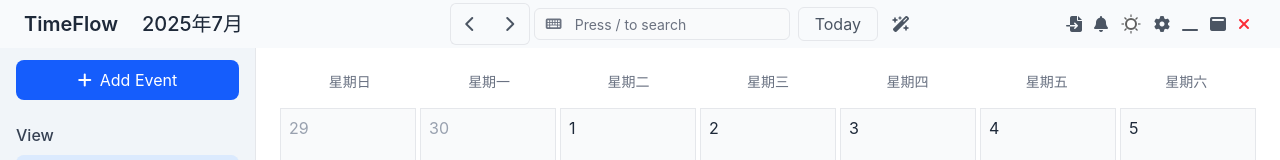
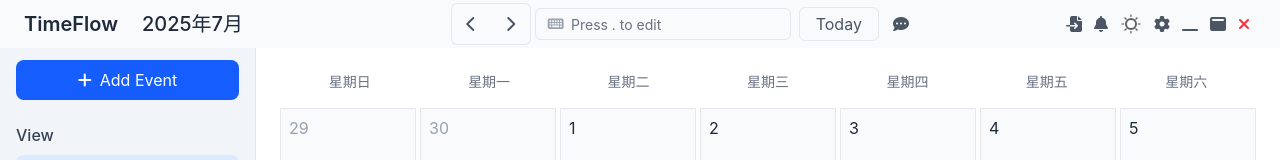
Before and after one commit to SYSU-TimeFlow/TimeFlow, a Vue app: page /#/ in a window 1280 px wide. Shown: the top 160 px of the page. Built offline with nearby package versions, Linux system fonts and the light colour scheme.

Commit message:
feat/添加文本识别的快捷方式

```diff
--- a/src/renderer/components/CalendarHeader.vue
+++ b/src/renderer/components/CalendarHeader.vue
@@ -54,15 +54,17 @@
         <!-- 模式指示器，非搜索状态显示 -->
         <div
           v-if="!uiStore.isSearchActive"
-          class="mode-indicator pl-8 pr-4 py-1 border rounded-md w-64 h-8 flex items-center cursor-pointer
-            hover:bg-[var(--hover-bg)]"
+          class="mode-indicator pl-3 pr-4 py-1 border rounded-md w-64 h-8 flex items-center cursor-pointer hover:bg-[var(--hover-bg)]"
           @click="activateSearch"
         >
-          <span
-            class="flex items-center w-full leading-[1.5]"
-          >
-            <i class="fas fa-keyboard mr-2 absolute left-3"></i>
-            <span class="ml-2">Press / to search</span>
+          <i class="fas fa-keyboard text-gray-400"></i>
+          <span class="flex items-center w-full leading-[1.5] relative overflow-hidden h-full ml-2">
+            <span
+              :key="placeholderText"
+              class="placeholder-anim"
+            >
+              {{ placeholderText }}
+            </span>
           </span>
         </div>
 
@@ -74,7 +76,9 @@
           :placeholder="
             uiStore.appMode === 'normal'
               ? 'Search events...'
-              : 'Enter command...'
+              : uiStore.appMode === 'command'
+              ? 'Enter command...'
+              : 'Describe event and press Enter...'
           "
           class="pl-8 pr-4 py-1 border rounded-md focus:outline-none w-64 h-8
             placeholder-gray-400"
@@ -87,14 +91,19 @@
 
         <i
           class="fas absolute left-3 top-1/2 transform -translate-y-1/2 pointer-events-none"
-          :class="[
+          :class="
+            [
               uiStore.isSearchActive && uiStore.appMode === 'normal'
                 ? 'fa-search'
                 : '',
               uiStore.isSearchActive && uiStore.appMode === 'command'
                 ? 'fa-terminal text-blue-600'
                 : '',
-          ]"
+              uiStore.isSearchActive && uiStore.appMode === 'nlp'
+                ? 'fa-comment-dots text-purple-500'
+                : '',
+            ]
+          "
         ></i>
 
         <!-- 搜索结果列表 -->
@@ -155,7 +164,7 @@
         class="header-icon-button p-1.5 rounded-md cursor-pointer no-drag ml-2"
         title="通过文本描述创建事件"
       >
-        <i class="fas fa-wand-magic-sparkles"></i>
+        <i class="fas fa-comment-dots"></i>
       </button>
     </div>
 
@@ -333,12 +342,54 @@ const isCogHovered = ref(false);
 const cogRotation = ref(0);
 const themeBtnHover = ref(false);
 
-// ==================== 语音识别功能 (新实现) ====================
+// ==================== 动态占位符 ====================
+const placeholders = ['Press / to search', 'Press . to edit'];
+const placeholderIndex = ref(0);
+const placeholderText = ref(placeholders[0]);
+let placeholderInterval: number | undefined;
+
+// ==================== 文本识别功能 (新实现) ====================
 const isSpeechModalVisible = ref(false);
 const speechStatus = ref("点击“完成”或“取消”");
 const transcriptDivRef = ref<HTMLDivElement | null>(null);
 let recognition: any = null; // SpeechRecognition 实例
 let finalTranscript = '';
+
+// 新增：封装核心NLP处理逻辑
+const processTextWithNLP = async (text: string) => {
+  if (!electronAPI || !electronAPI.processNaturalLanguage) {
+    console.error("NLP API is not available.");
+    if (window.electronAPI && window.electronAPI.notify) {
+      window.electronAPI.notify('错误', '自然语言处理功能不可用。');
+    }
+    return { success: false, message: 'NLP API not available' };
+  }
+
+  try {
+    const result = await electronAPI.processNaturalLanguage(text);
+    if (result && result.success) {
+      eventStore.createEventFromNLP(result.event);
+      if (window.electronAPI && window.electronAPI.notify) {
+        window.electronAPI.notify('成功', `事件 "${result.event.title}" 已创建。`);
+      }
+      return { success: true };
+    } else {
+      console.error("NLP Error:", result ? result.message : "Unknown error");
+      if (window.electronAPI && window.electronAPI.notify) {
+        window.electronAPI.notify('创建事件失败', result.message || '无法解析您的输入，请检查内容和格式。');
+      }
+      return { success: false, message: result.message || 'Unknown error' };
+    }
+  } catch (error) {
+    console.error("Error processing natural language:", error);
+    const errorMessage = error instanceof Error ? error.message : '发生未知错误';
+    if (window.electronAPI && window.electronAPI.notify) {
+      window.electronAPI.notify('创建事件失败', '处理您的请求时发生了一个内部错误。');
+    }
+    return { success: false, message: errorMessage };
+  }
+};
+
 
 const handleSpeechRecognition = async () => {
   // 检查 electronAPI 是否可用
@@ -371,33 +422,11 @@ const handleSpeechDone = async () => {
   const text = transcriptDivRef.value.innerText.trim();
   speechStatus.value = "正在处理...";
 
-  try {
-    // 调用主进程的自然语言处理 API
-    const result = await electronAPI.processNaturalLanguage(text);
-
-    if (result && result.success) {
-      // 如果成功，调用 eventStore 创建事件
-      eventStore.createEventFromNLP(result.event);
-      isSpeechModalVisible.value = false; // 关闭弹窗
-    } else {
-      // 处理失败，给用户一个提示
-      speechStatus.value = `处理失败: ${result.message || '未知错误'}`;
-      console.error("NLP Error:", result ? result.message : "Unknown error");
-      // @ts-ignore
-      if (window.electronAPI && window.electronAPI.notify) {
-        // @ts-ignore
-        window.electronAPI.notify('创建事件失败', result.message || '无法解析您的输入，请检查内容和格式。');
-      }
-    }
-  } catch (error) {
-    console.error("Error processing natural language:", error);
-    const errorMessage = error instanceof Error ? error.message : '发生未知错误';
-    speechStatus.value = `处理出错: ${errorMessage}`;
-    // @ts-ignore
-    if (window.electronAPI && window.electronAPI.notify) {
-      // @ts-ignore
-      window.electronAPI.notify('创建事件失败', '处理您的请求时发生了一个内部错误。');
-    }
+  const result = await processTextWithNLP(text);
+  if (result.success) {
+    isSpeechModalVisible.value = false; // 关闭弹窗
+  } else {
+    speechStatus.value = `处理失败: ${result.message || '未知错误'}`;
   }
 };
 
@@ -574,6 +603,23 @@ const handleSearchKeydown = (event: KeyboardEvent) => {
     }
 
     event.preventDefault();
+  } else if (event.key === 'Enter' && uiStore.appMode === 'nlp') {
+    // 新增：处理NLP模式下的回车事件
+    const input = event.target as HTMLInputElement;
+    const text = input.value.trim();
+    if (text) {
+      // 复用核心NLP处理逻辑
+      processTextWithNLP(text).then(result => {
+        if (result.success) {
+          // 成功后清空并退出搜索模式
+          uiStore.updateSearchInputValue("");
+          uiStore.toggleSearchActive(false);
+          uiStore.setAppMode("normal");
+        }
+        // 如果失败，保留输入框内容供用户修改
+      });
+    }
+    event.preventDefault();
   } else {
     // 处理普通搜索逻辑
     uiStore.handleKeydownAction(event);
@@ -670,6 +716,14 @@ const handleGlobalKeydown = (event: KeyboardEvent) => {
         });
         event.preventDefault();
         break;
+      case ".":
+        uiStore.toggleSearchActive(true);
+        uiStore.setAppMode("nlp"); // 设置为新的NLP模式
+        nextTick(() => {
+          searchInputRef.value?.focus();
+        });
+        event.preventDefault();
+        break;
       case " ":
         uiStore.toggleSidebar();
         event.preventDefault();
@@ -718,6 +772,12 @@ onMounted(() => {
     Notification.requestPermission();
   }
   notifyTimer = window.setInterval(checkAndNotifyEvents, 5000); //每隔5秒检查一次
+
+  // 启动占位符切换动画
+  placeholderInterval = window.setInterval(() => {
+    placeholderIndex.value = (placeholderIndex.value + 1) % placeholders.length;
+    placeholderText.value = placeholders[placeholderIndex.value];
+  }, 3000);
 });
 
 // 组件卸载时清除滚动回调
@@ -727,6 +787,7 @@ onUnmounted(() => {
   // 清除全局键盘事件
   window.removeEventListener("keydown", handleGlobalKeydown);
   if (notifyTimer) clearInterval(notifyTimer);
+  if (placeholderInterval) clearInterval(placeholderInterval); // 清除占位符定时器
 });
 
 watch(
@@ -752,6 +813,24 @@ watch(isCogHovered, (hovered) => {
 <style scoped>
 .app-header {
   background-color: var(--header-bg);
+}
+
+/* 占位符动画 */
+.placeholder-anim {
+  position: absolute;
+  width: 100%;
+  animation: flip-in 0.5s ease-out forwards;
+}
+
+@keyframes flip-in {
+  from {
+    transform: translateY(100%) rotateX(-90deg);
+    opacity: 0;
+  }
+  to {
+    transform: translateY(0) rotateX(0);
+    opacity: 1;
+  }
 }
 
 /* 可拖动区域 */
--- a/src/renderer/stores/ui/index.ts
+++ b/src/renderer/stores/ui/index.ts
@@ -20,7 +20,7 @@ export const useUiStore = defineStore("ui", () => {
   const selectedDate = ref(new Date());
   const sidebarCollapsed = ref(false);
   const draggedEvent = ref<Event | null>(null);
-  const appMode = ref<"normal" | "command">("normal");
+  const appMode = ref<"normal" | "command" | "nlp">("normal");
   const isSearchActive = ref(false);
 
   // 创建共享上下文
@@ -62,7 +62,7 @@ export const useUiStore = defineStore("ui", () => {
     sidebarCollapsed.value = !sidebarCollapsed.value;
   }
 
-  function setAppMode(mode: "normal" | "command") {
+  function setAppMode(mode: "normal" | "command" | "nlp") {
     appMode.value = mode;
   }
 
```
